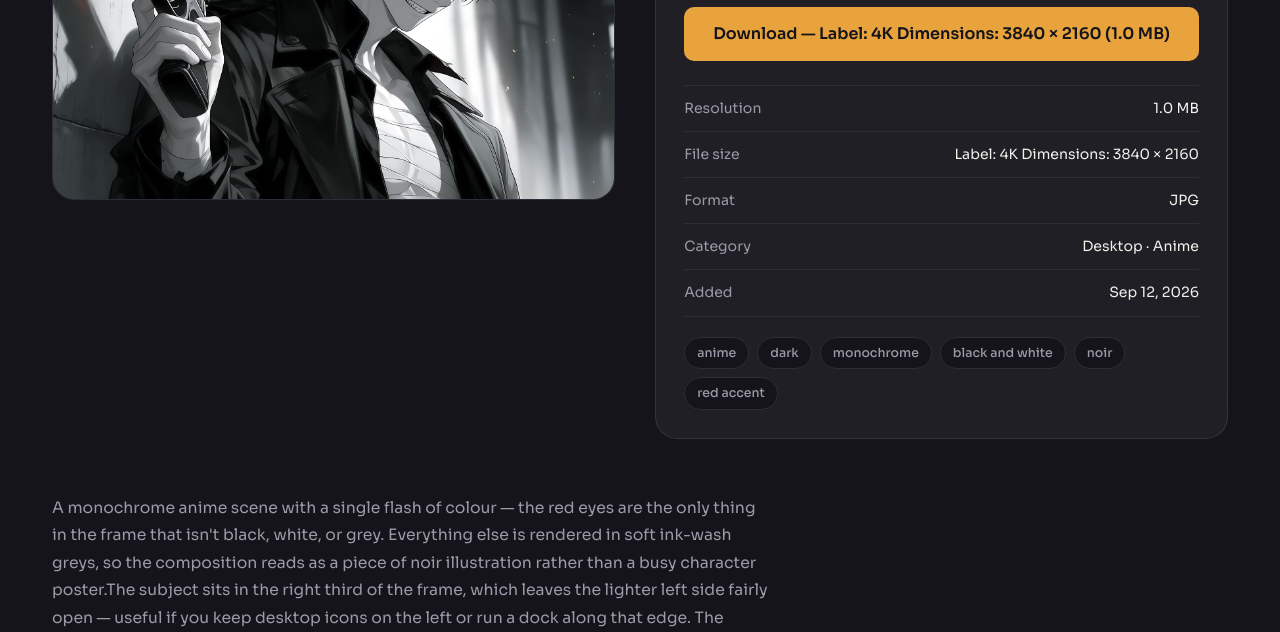
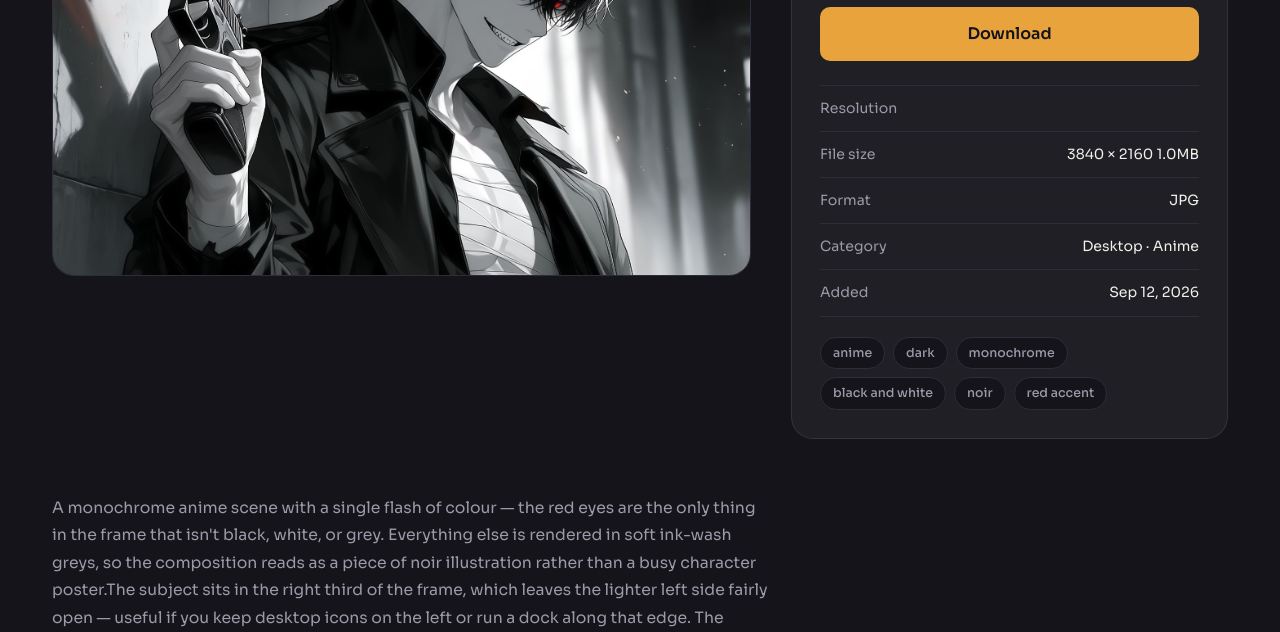
Before and after one commit to walldrop4k-hub/walldrop-site, an Eleventy site: page src/wallpapers/rogue-in-monochrome.md in a window 1280 px wide. Shown: the part 468-1100 px from the top of the page. Built offline with nearby package versions, Linux system fonts and the light colour scheme; Eleventy itself is replaced by a stand-in of ours; files that its build step writes are made by us from their sources.

Commit message:
Update Wallpaper “rogue-in-monochrome”

```diff
--- a/src/wallpapers/rogue-in-monochrome.md
+++ b/src/wallpapers/rogue-in-monochrome.md
@@ -5,10 +5,8 @@ category: desktop
 subcategory: anime
 image: /assets/wallpapers/dark-anime-rogue-pistol-desktop-wallpaper.jpg
 gradientClass: null
-resolutions:
-  - label: "Label: 4K Dimensions: 3840 × 2160"
-    dimensions: 1.0 MB
-fileSize: "Label: 4K Dimensions: 3840 × 2160"
+resolutions: []
+fileSize: 3840 × 2160 1.0MB
 format: JPG
 tags:
   - anime
```
